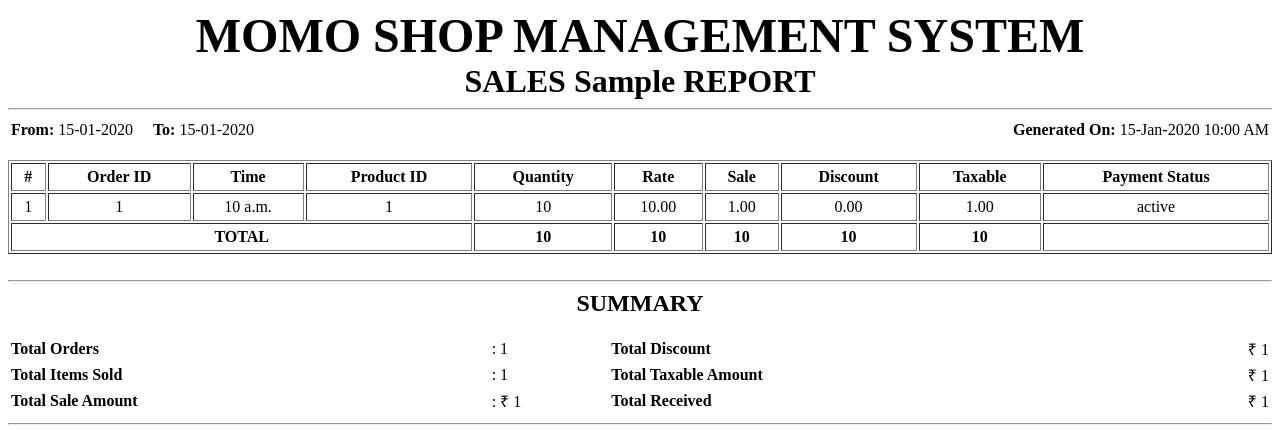
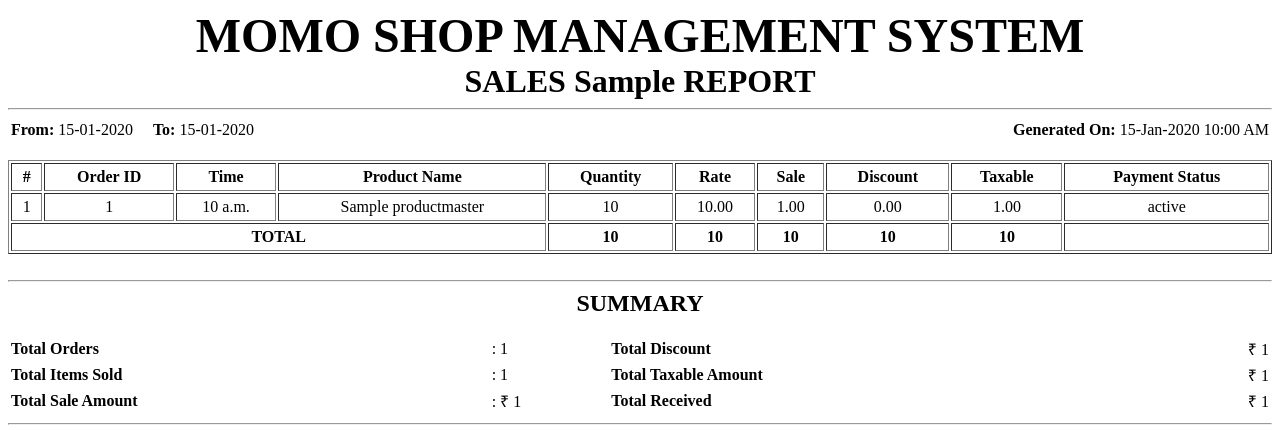
Before and after one commit to SwatiGarewal/Momos_Shop_Management_App_Backend, a Django app: template momos_backend/Api_Reports/templates/sales_report.html in a window 1280 px wide. Shown: the top 431 px of the page. Run offline with Django 5.2, Linux system fonts and the light colour scheme; tables that the repository leaves empty hold one stand-in row (values such as "Sample post"); the template is opened without the code that fills it: values that come from a table or form of the project are taken from there, most other values are stand-ins (such as "Sample title", 1, 10 or a date in 2020).

Commit message:
Updated PDF Report

```diff
--- a/momos_backend/Api_Reports/templates/sales_report.html
+++ b/momos_backend/Api_Reports/templates/sales_report.html
@@ -52,7 +52,7 @@
     <th>#</th>
     <th>Order ID</th>
     <th>Time</th>
-    <th>Product ID</th>
+    <th>Product Name</th>
     <th>Quantity</th>
     <th>Rate</th>
     <th>Sale</th>
@@ -83,7 +83,7 @@
     {% else %}
         <td align="center">{{ item.order.order_id }}</td>
         <td align="center">{{ item.order.time }}</td>
-        <td align="center">{{ item.product.id }}</td>
+        <td align="center">{{ item.product.name }}</td>
         <td align="center">{{ item.quantity }}</td>
         <td align="center">{{ item.price }}</td>
         <td align="center">{{ item.sale_value }}</td>
```
